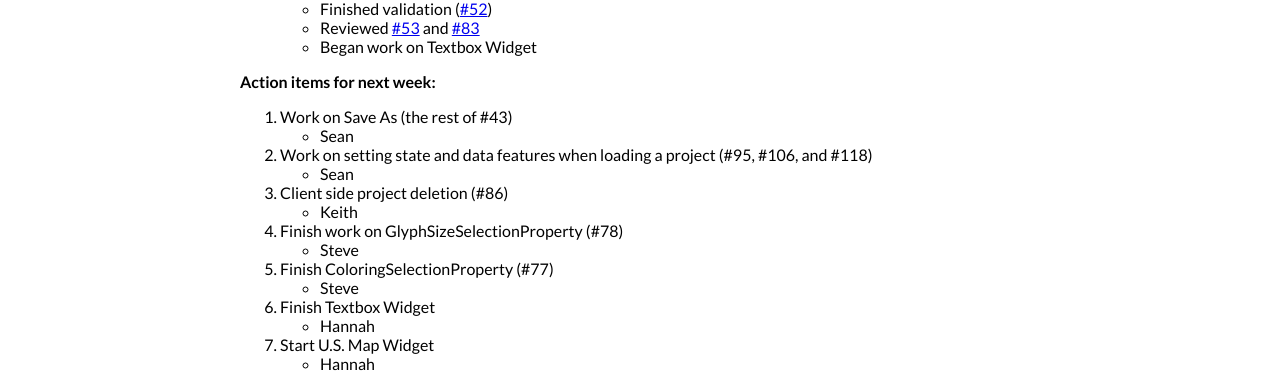
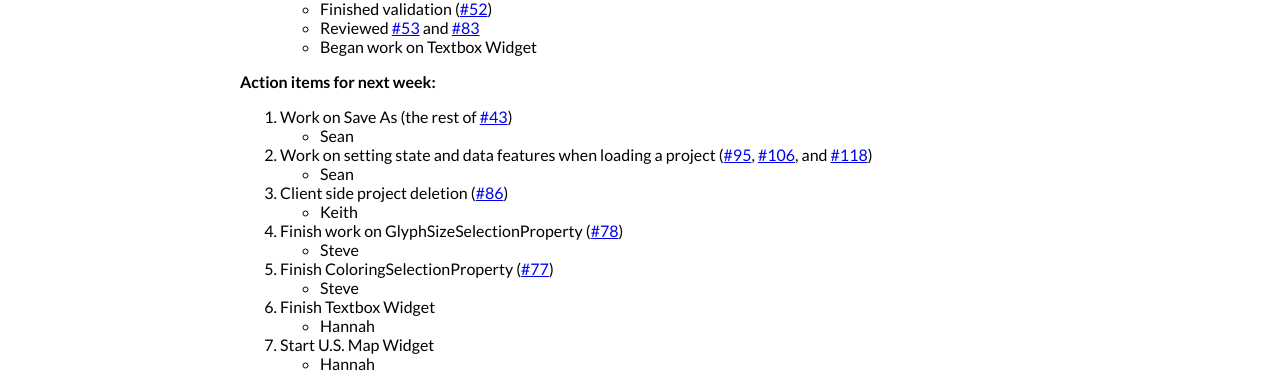
Before and after one commit to KSHSK/WAVED, a Jekyll site: the page built from _posts/2014-03-07-Status-Report-15.md, in a window 1280 px wide. Shown: the part 1005-1377 px from the top of the page. Built offline with Jekyll 4.4.1, drawn with Linux system fonts in a browser that asks for light colours; part of the change alters nothing that is shown.

```diff
--- a/_posts/2014-03-07-Status-Report-15.md
+++ b/_posts/2014-03-07-Status-Report-15.md
@@ -49,15 +49,15 @@ author: Steve Nguyen
 
 **Action items for next week:**
 
-1. Work on Save As (the rest of #43)
+1. Work on Save As (the rest of [#43](https://github.com/KSHSK/WAVED/issues/43))
 	* Sean
-2. Work on setting state and data features when loading a project (#95, #106, and #118)
+2. Work on setting state and data features when loading a project ([#95](https://github.com/KSHSK/WAVED/issues/95), [#106](https://github.com/KSHSK/WAVED/issues/106), and [#118](https://github.com/KSHSK/WAVED/issues/118))
 	* Sean
-3. Client side project deletion (#86)
+3. Client side project deletion ([#86](https://github.com/KSHSK/WAVED/issues/86))
 	* Keith
-4. Finish work on GlyphSizeSelectionProperty (#78)
+4. Finish work on GlyphSizeSelectionProperty ([#78](https://github.com/KSHSK/WAVED/issues/78))
 	* Steve
-5. Finish ColoringSelectionProperty (#77)
+5. Finish ColoringSelectionProperty ([#77](https://github.com/KSHSK/WAVED/issues/77))
 	* Steve
 6. Finish Textbox Widget
 	* Hannah
```
